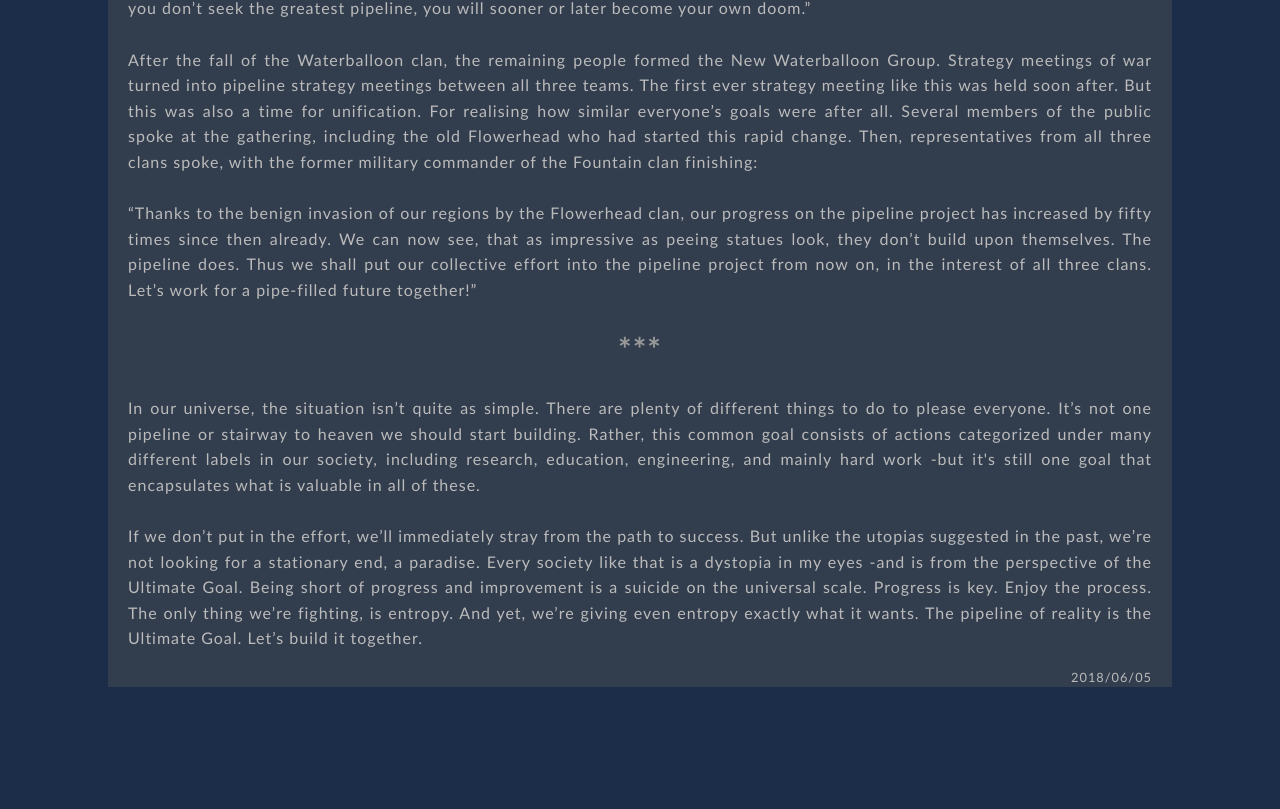
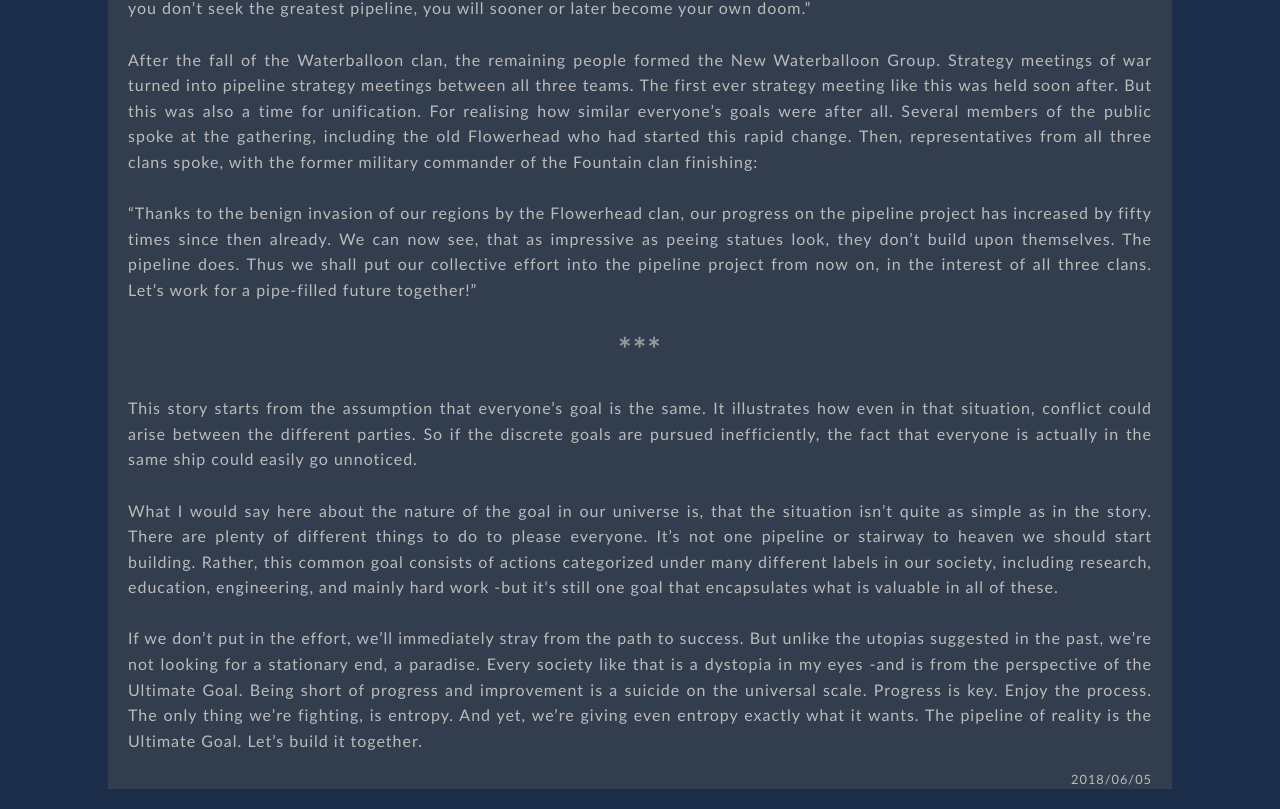
Before and after one commit to UltimateDeductionProject/UltimateDeductionProject, a plain HTML site: page feed/the-pipeline-of-reality.html in a window 1280 px wide. Shown: the part 3926-4735 px from the top of the page. Before the commit the page ends 4633 px from the top, so only its background shows below. Drawn offline with Linux system fonts and the light colour scheme.

Commit message:
Update to the pipeline of reality
Udated the analysis part

```diff
--- a/feed/the-pipeline-of-reality.html
+++ b/feed/the-pipeline-of-reality.html
@@ -118,7 +118,9 @@ After the fall of the Waterballoon clan, the remaining people formed the New Wat
 <h1>***</h1>
 
 <p>
-In our universe, the situation isn’t quite as simple. There are plenty of different things to do to please everyone. It’s not one pipeline or stairway to heaven we should start building. Rather, this common goal consists of actions categorized under many different labels in our society, including research, education, engineering, and mainly hard work -but it's still one goal that encapsulates what is valuable in all of these.
+This story starts from the assumption that everyone’s goal is the same. It illustrates how even in that situation, conflict could arise between the different parties. So if the discrete goals are pursued inefficiently, the fact that everyone is actually in the same ship could easily go unnoticed.
+<br><br>
+What I would say here about the nature of the goal in our universe is, that the situation isn’t quite as simple as in the story. There are plenty of different things to do to please everyone. It’s not one pipeline or stairway to heaven we should start building. Rather, this common goal consists of actions categorized under many different labels in our society, including research, education, engineering, and mainly hard work -but it's still one goal that encapsulates what is valuable in all of these.
 <br><br>
 If we don’t put in the effort, we’ll immediately stray from the path to success. But unlike the utopias suggested in the past, we’re not looking for a stationary end, a paradise. Every society like that is a dystopia in my eyes -and is from the perspective of the Ultimate Goal. Being short of progress and improvement is a suicide on the universal scale. Progress is key. Enjoy the process. The only thing we’re fighting, is entropy. And yet, we’re giving even entropy exactly what it wants. The pipeline of reality is the Ultimate Goal. Let’s build it together.
 </p>
```
